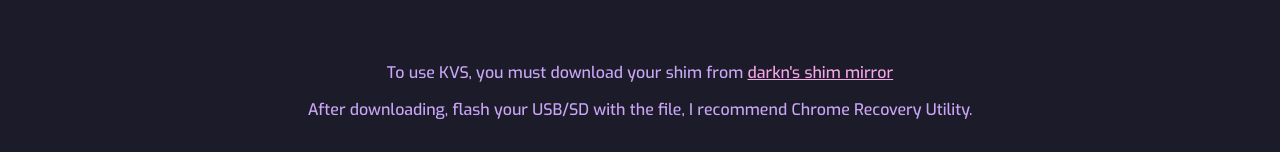
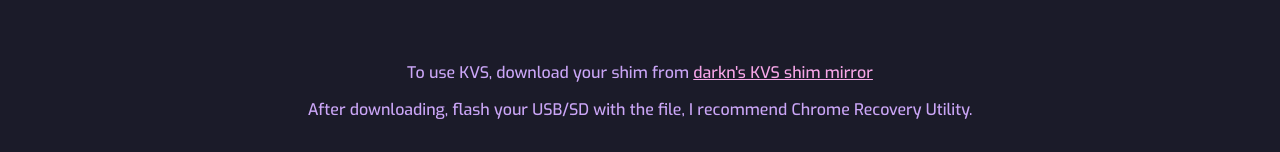
Before and after one commit to kxtzownsu/KVS, a plain HTML site: page index.html in a window 1280 px wide. Shown: the part 606-758 px from the top of the page. Drawn offline with nearby package versions, Linux system fonts and the light colour scheme; a script that the page names is missing; a web font is replaced by a local one.

Commit message:
Improve grammar

```diff
--- a/index.html
+++ b/index.html
@@ -31,7 +31,7 @@
       </div>
       <div class="installation">
         <h3>How do I use this?</h3>
-        <p>To use KVS, you must download your shim from <a href="https://dl.darkn.bio/KVS">darkn's shim mirror</a></p>
+        <p>To use KVS, download your shim from <a href="https://dl.darkn.bio/KVS">darkn's KVS shim mirror</a></p>
         <p>After downloading, flash your USB/SD with the file, I recommend Chrome Recovery Utility.</p>
       </div>
       <div class="faq">
```
